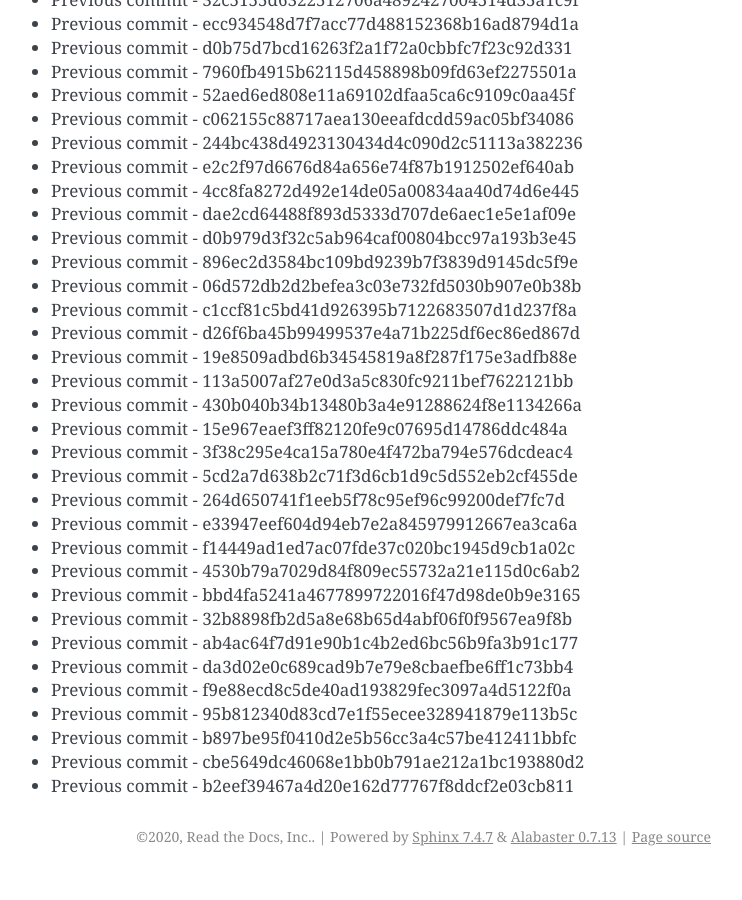
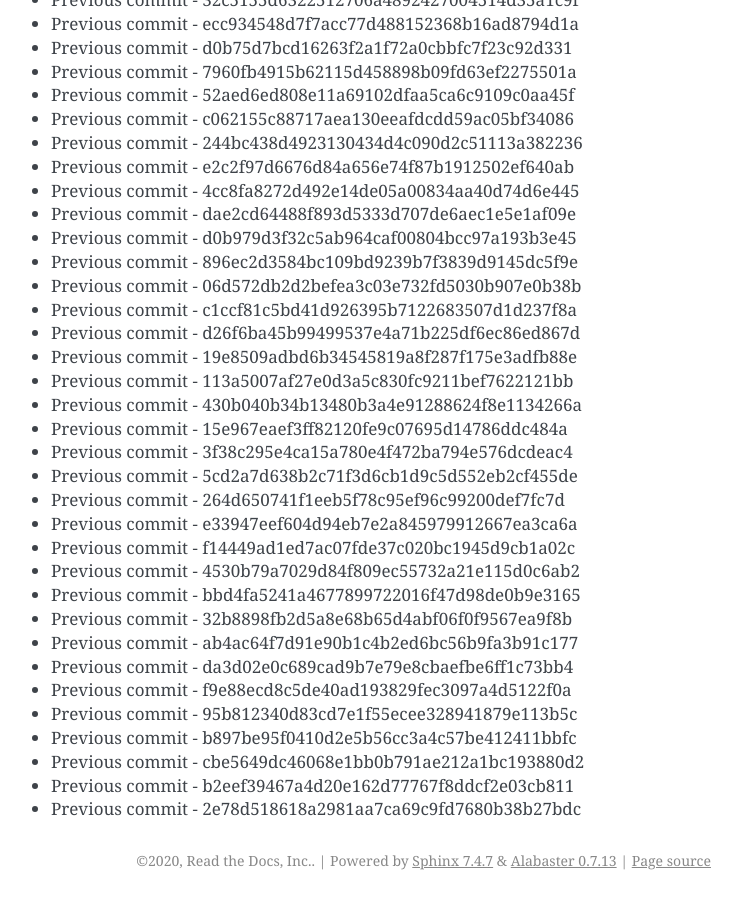
Before and after one commit to readthedocs/rtd-git-stresstest, a Sphinx documentation site: the page built from docs/updates.rst, in a window 1280 px wide and 900 px high, scrolled down 77305 px. Shown: the whole window, without its empty margins (399-1141 px from the left). Built offline with Sphinx 7.4.7, drawn with Linux system fonts in a browser that asks for light colours; before the commit the page ends 78181 px from its top, so only the background shows below that.

Commit message:
Generating commit from previous: 2e78d518618a2981aa7ca69c9fd7680b38b27bdc

```diff
--- a/docs/updates.rst
+++ b/docs/updates.rst
@@ -3280,3 +3280,4 @@ It can be tested for any performance characteristics.
 * Previous commit - b897be95f0410d2e5b56cc3a4c57be412411bbfc
 * Previous commit - cbe5649dc46068e1bb0b791ae212a1bc193880d2
 * Previous commit - b2eef39467a4d20e162d77767f8ddcf2e03cb811
+* Previous commit - 2e78d518618a2981aa7ca69c9fd7680b38b27bdc
```
